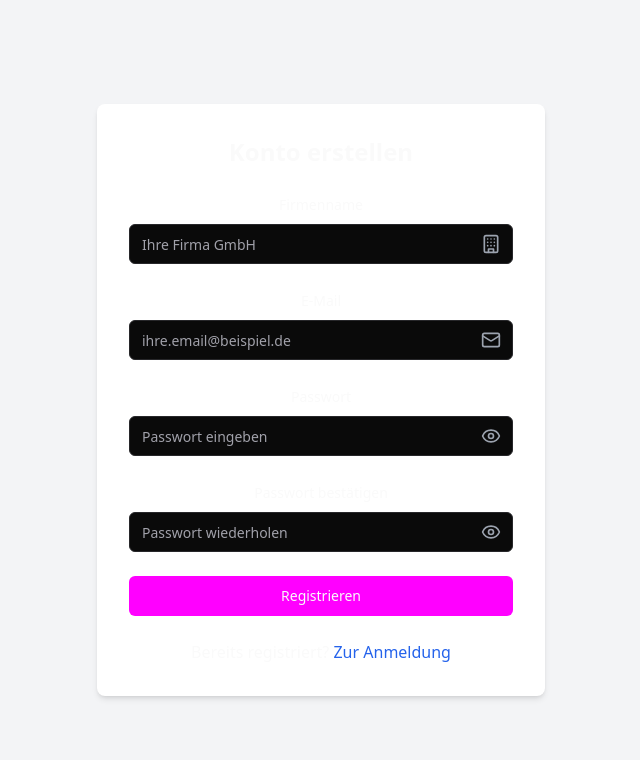
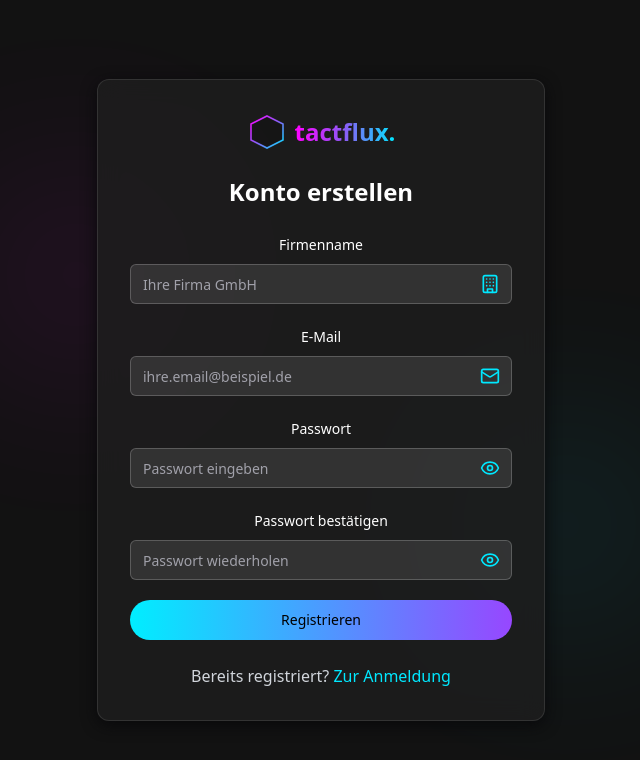
Before and after one commit to TactFlux/tactflux-neon-glow-page, a React (Vite) app: page /signup in a window 1280 px wide. Shown: the top 760 px of the page, without its empty margins (319-959 px from the left). Built offline with nearby package versions, Linux system fonts and the light colour scheme.

Commit message:
feat: Style signup page
Apply the same styling as the landing page to the signup page.

```diff
--- a/src/pages/Signup.tsx
+++ b/src/pages/Signup.tsx
@@ -1,6 +1,6 @@
 
-import React from "react";
-import { useNavigate } from "react-router-dom";
+import React, { useState } from "react";
+import { Link, useNavigate } from "react-router-dom";
 import { useForm } from "react-hook-form";
 import { zodResolver } from "@hookform/resolvers/zod";
 import * as z from "zod";
@@ -16,6 +16,7 @@ import {
   FormMessage,
 } from "@/components/ui/form";
 import { Input } from "@/components/ui/input";
+import TactFluxLogo from "@/components/TactFluxLogo";
 
 // Form schema für Validierung
 const formSchema = z.object({
@@ -37,8 +38,8 @@ const formSchema = z.object({
 const Signup = () => {
   const { toast } = useToast();
   const navigate = useNavigate();
-  const [showPassword, setShowPassword] = React.useState(false);
-  const [showConfirmPassword, setShowConfirmPassword] = React.useState(false);
+  const [showPassword, setShowPassword] = useState(false);
+  const [showConfirmPassword, setShowConfirmPassword] = useState(false);
 
   // Form setup
   const form = useForm<z.infer<typeof formSchema>>({
@@ -80,25 +81,37 @@ const Signup = () => {
   };
 
   return (
-    <div className="min-h-screen flex flex-col items-center justify-center bg-gray-100 p-4">
-      <div className="bg-white p-8 rounded-lg shadow-md w-full max-w-md">
-        <h1 className="text-2xl font-bold mb-6 text-center">Konto erstellen</h1>
+    <div className="min-h-screen bg-tactflux-dark flex flex-col items-center justify-center p-4 relative overflow-hidden">
+      {/* Background glow effects */}
+      <div className="hero-glow absolute top-1/4 left-1/4 bg-tactflux-neon opacity-20"></div>
+      <div className="hero-glow absolute bottom-1/4 right-1/4 bg-tactflux-blue opacity-20"></div>
+
+      <div className="glass-card border border-white/10 p-8 rounded-xl w-full max-w-md backdrop-blur-md bg-black/40 relative z-10 shadow-card">
+        <div className="mb-6 flex justify-center">
+          <TactFluxLogo />
+        </div>
+
+        <h1 className="text-2xl font-bold mb-6 text-center text-white">Konto erstellen</h1>
 
         <Form {...form}>
-          <form onSubmit={form.handleSubmit(onSubmit)} className="space-y-6">
+          <form onSubmit={form.handleSubmit(onSubmit)} className="space-y-5">
             <FormField
               control={form.control}
               name="companyName"
               render={({ field }) => (
                 <FormItem>
-                  <FormLabel>Firmenname</FormLabel>
+                  <FormLabel className="text-white">Firmenname</FormLabel>
                   <FormControl>
                     <div className="relative">
-                      <Input placeholder="Ihre Firma GmbH" {...field} />
-                      <Building className="absolute right-3 top-2.5 h-5 w-5 text-gray-400" />
+                      <Input
+                        placeholder="Ihre Firma GmbH"
+                        {...field}
+                        className="bg-white/10 border-white/20 text-white focus-visible:ring-tactflux-blue"
+                      />
+                      <Building className="absolute right-3 top-2.5 h-5 w-5 text-tactflux-blue" />
                     </div>
                   </FormControl>
-                  <FormMessage />
+                  <FormMessage className="text-red-400" />
                 </FormItem>
               )}
             />
@@ -108,14 +121,18 @@ const Signup = () => {
               name="email"
               render={({ field }) => (
                 <FormItem>
-                  <FormLabel>E-Mail</FormLabel>
+                  <FormLabel className="text-white">E-Mail</FormLabel>
                   <FormControl>
                     <div className="relative">
-                      <Input placeholder="ihre.email@beispiel.de" {...field} />
-                      <Mail className="absolute right-3 top-2.5 h-5 w-5 text-gray-400" />
+                      <Input
+                        placeholder="ihre.email@beispiel.de"
+                        {...field}
+                        className="bg-white/10 border-white/20 text-white focus-visible:ring-tactflux-blue"
+                      />
+                      <Mail className="absolute right-3 top-2.5 h-5 w-5 text-tactflux-blue" />
                     </div>
                   </FormControl>
-                  <FormMessage />
+                  <FormMessage className="text-red-400" />
                 </FormItem>
               )}
             />
@@ -125,18 +142,19 @@ const Signup = () => {
               name="password"
               render={({ field }) => (
                 <FormItem>
-                  <FormLabel>Passwort</FormLabel>
+                  <FormLabel className="text-white">Passwort</FormLabel>
                   <FormControl>
                     <div className="relative">
                       <Input
                         type={showPassword ? "text" : "password"}
                         placeholder="Passwort eingeben"
                         {...field}
+                        className="bg-white/10 border-white/20 text-white focus-visible:ring-tactflux-blue"
                       />
                       <button
                         type="button"
                         onClick={() => setShowPassword(!showPassword)}
-                        className="absolute right-3 top-2.5 text-gray-400"
+                        className="absolute right-3 top-2.5 text-tactflux-blue"
                       >
                         {showPassword ? (
                           <EyeOff className="h-5 w-5" />
@@ -146,7 +164,7 @@ const Signup = () => {
                       </button>
                     </div>
                   </FormControl>
-                  <FormMessage />
+                  <FormMessage className="text-red-400" />
                 </FormItem>
               )}
             />
@@ -156,18 +174,19 @@ const Signup = () => {
               name="confirmPassword"
               render={({ field }) => (
                 <FormItem>
-                  <FormLabel>Passwort bestätigen</FormLabel>
+                  <FormLabel className="text-white">Passwort bestätigen</FormLabel>
                   <FormControl>
                     <div className="relative">
                       <Input
                         type={showConfirmPassword ? "text" : "password"}
                         placeholder="Passwort wiederholen"
                         {...field}
+                        className="bg-white/10 border-white/20 text-white focus-visible:ring-tactflux-blue"
                       />
                       <button
                         type="button"
                         onClick={() => setShowConfirmPassword(!showConfirmPassword)}
-                        className="absolute right-3 top-2.5 text-gray-400"
+                        className="absolute right-3 top-2.5 text-tactflux-blue"
                       >
                         {showConfirmPassword ? (
                           <EyeOff className="h-5 w-5" />
@@ -177,23 +196,27 @@ const Signup = () => {
                       </button>
                     </div>
                   </FormControl>
-                  <FormMessage />
+                  <FormMessage className="text-red-400" />
                 </FormItem>
               )}
             />
 
-            <Button type="submit" className="w-full">
+            <Button
+              type="submit"
+              variant="tactflux-gradient"
+              className="w-full font-medium mt-6 rounded-full"
+            >
               Registrieren
             </Button>
           </form>
         </Form>
 
         <div className="mt-6 text-center">
-          <p>
+          <p className="text-gray-300">
             Bereits registriert?{" "}
-            <a href="/" className="text-blue-600 hover:underline">
+            <Link to="/" className="text-tactflux-blue hover:text-tactflux-purple hover:underline transition-colors">
               Zur Anmeldung
-            </a>
+            </Link>
           </p>
         </div>
       </div>
```
